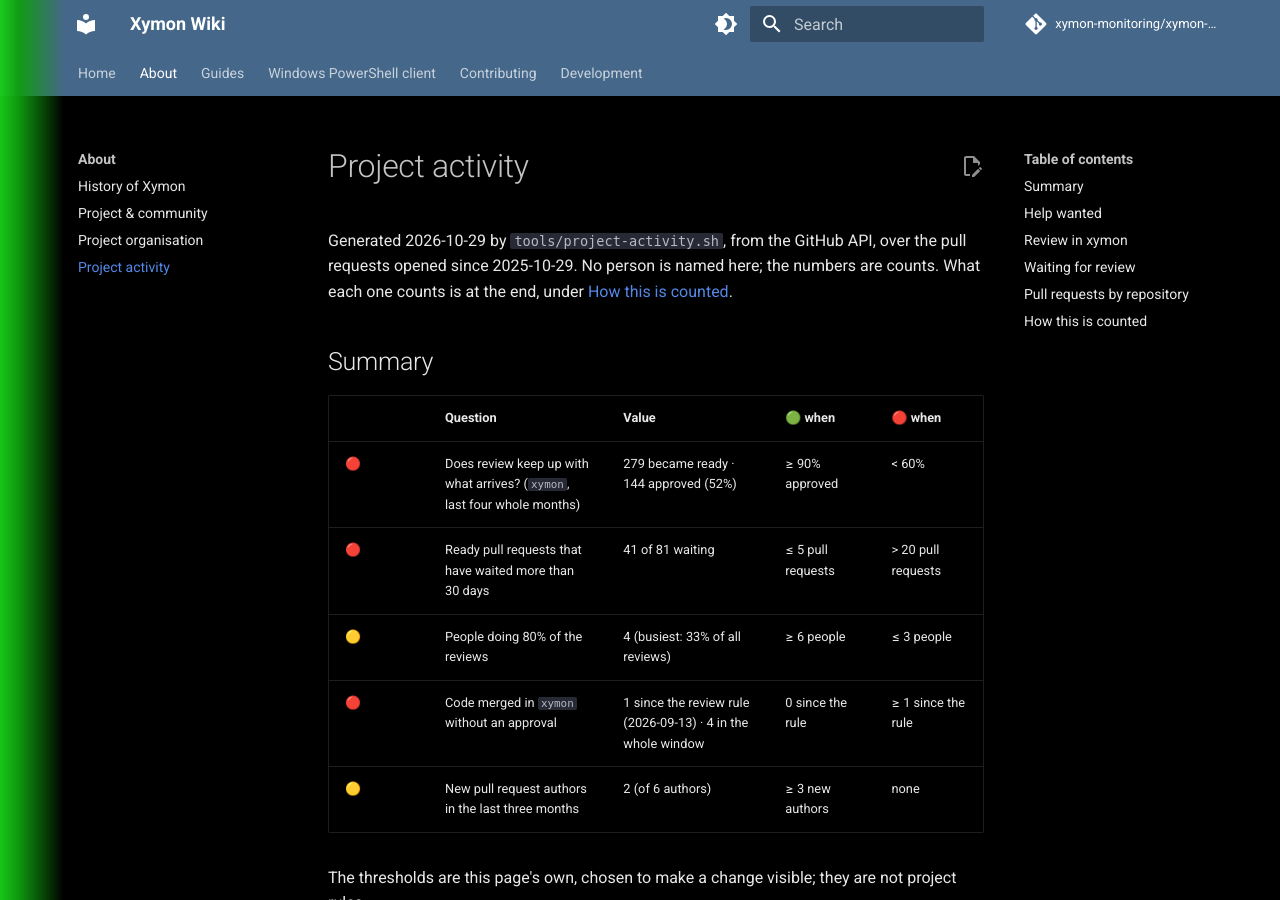
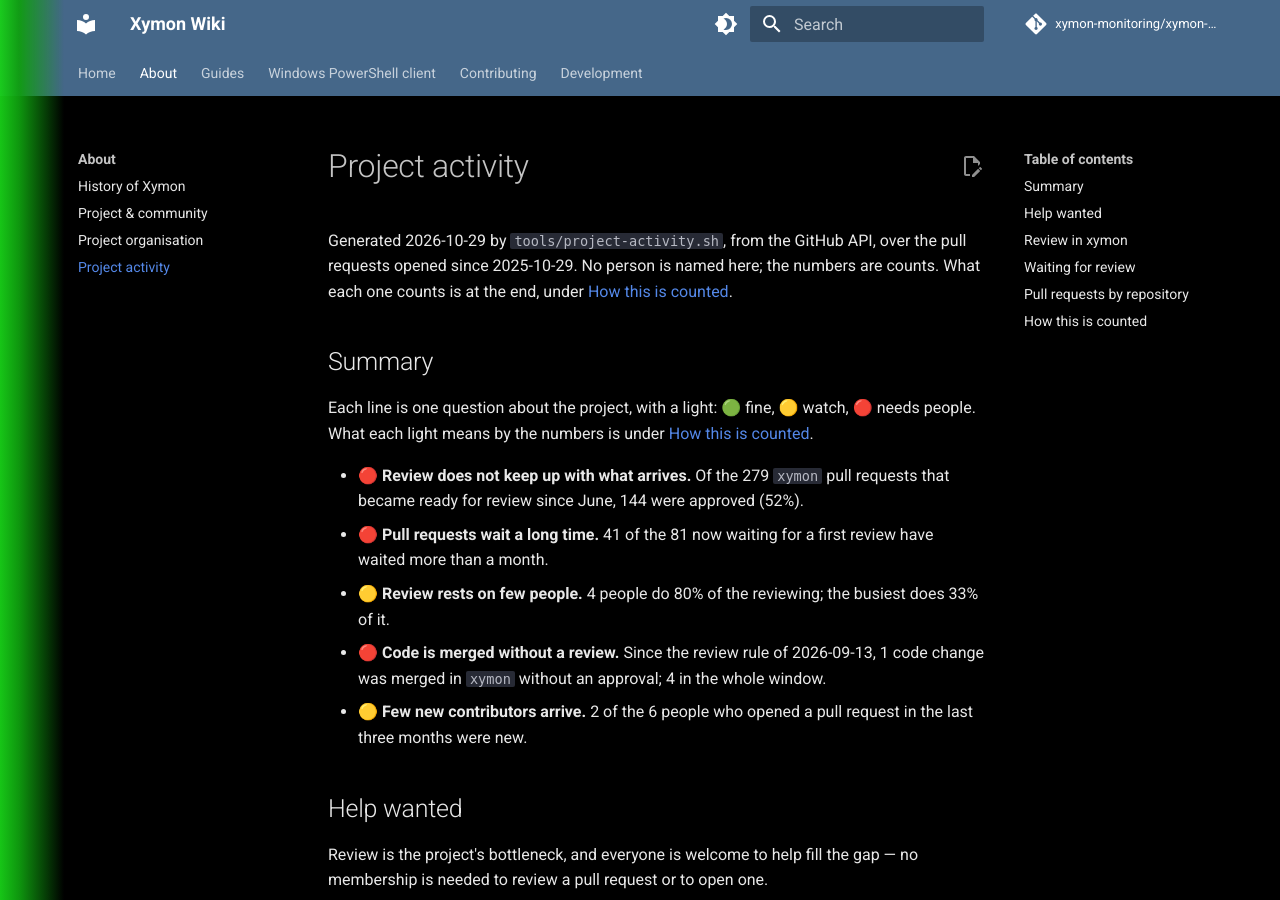
Before and after one commit to xymon-monitoring/xymon-wiki, an MkDocs documentation site: the page built from docs/about/project-activity.md, in a window 1280 px wide and 900 px high. Built offline with MkDocs 1.6.1 and Material for MkDocs 9.7.7, drawn with Linux system fonts in a browser that asks for light colours; comment, search, counter and statistics services are not loaded; some of the changed text lies outside the part shown.

Commit message:
about: write the summary as sentences, not a dashboard
The summary was a five-column table of question, value and two
thresholds, and a reader had to assemble each sentence. Each line is
now one sentence with its light and its numbers; the thresholds behind
the lights move to How this is counted.

```diff
--- a/docs/about/project-activity.md
+++ b/docs/about/project-activity.md
@@ -4,15 +4,13 @@
 
 ## Summary
 
-| | Question | Value | 🟢 when | 🔴 when |
-|---|---|---|---|---|
-| 🔴 | Does review keep up with what arrives? (`xymon`, last four whole months) | 279 became ready · 144 approved (52%) | ≥ 90% approved | < 60% |
-| 🔴 | Ready pull requests that have waited more than 30 days | 41 of 81 waiting | ≤ 5 pull requests | > 20 pull requests |
-| 🟡 | People doing 80% of the reviews | 4 (busiest: 33% of all reviews) | ≥ 6 people | ≤ 3 people |
-| 🔴 | Code merged in `xymon` without an approval | 1 since the review rule (2026-09-13) · 4 in the whole window | 0 since the rule | ≥ 1 since the rule |
-| 🟡 | New pull request authors in the last three months | 2 (of 6 authors) | ≥ 3 new authors | none |
+Each line is one question about the project, with a light: 🟢 fine, 🟡 watch, 🔴 needs people. What each light means by the numbers is under [How this is counted](#how-this-is-counted).
 
-The thresholds are this page's own, chosen to make a change visible; they are not project rules.
+- 🔴 **Review does not keep up with what arrives.** Of the 279 `xymon` pull requests that became ready for review since June, 144 were approved (52%).
+- 🔴 **Pull requests wait a long time.** 41 of the 81 now waiting for a first review have waited more than a month.
+- 🟡 **Review rests on few people.** 4 people do 80% of the reviewing; the busiest does 33% of it.
+- 🔴 **Code is merged without a review.** Since the review rule of 2026-09-13, 1 code change was merged in `xymon` without an approval; 4 in the whole window.
+- 🟡 **Few new contributors arrive.** 2 of the 6 people who opened a pull request in the last three months were new.
 
 ## Help wanted
 
@@ -121,4 +119,14 @@
 | Solaris and macOS clients | the above, or `client/xymonclient-darwin.sh`, `client/xymonclient-sunos.sh`, `xymond/client/darwin.c`, `xymond/client/solaris.c` | counted as yes by this page until the first release that ships them, since nobody but their author can run them yet; not a project rule |
 | code | anything else | no |
 
+The summary's lights are this page's own thresholds, chosen to make a change visible; they are not project rules:
+
+| Line | 🟢 when | 🔴 when |
+|---|---|---|
+| review keeps up | ≥ 90% of what became ready in the last four whole months was approved | < 60% |
+| pull requests wait | ≤ 5 have waited more than 30 days | > 20 |
+| review rests on few people | ≥ 6 people do 80% of the reviews | ≤ 3 |
+| code merged without a review | none since the review rule | ≥ 1 |
+| new contributors | ≥ 3 in the last three months | none |
+
 **Not counted**: discussion on the mailing list and in chat; reviews given as plain comments; an owner's administrative work; changes pushed without a pull request, which is how most wiki pages are written.
```
Also changed, not shown: other parts of docs/about/project-activity.md (+1 -1 lines), 1 other file.
